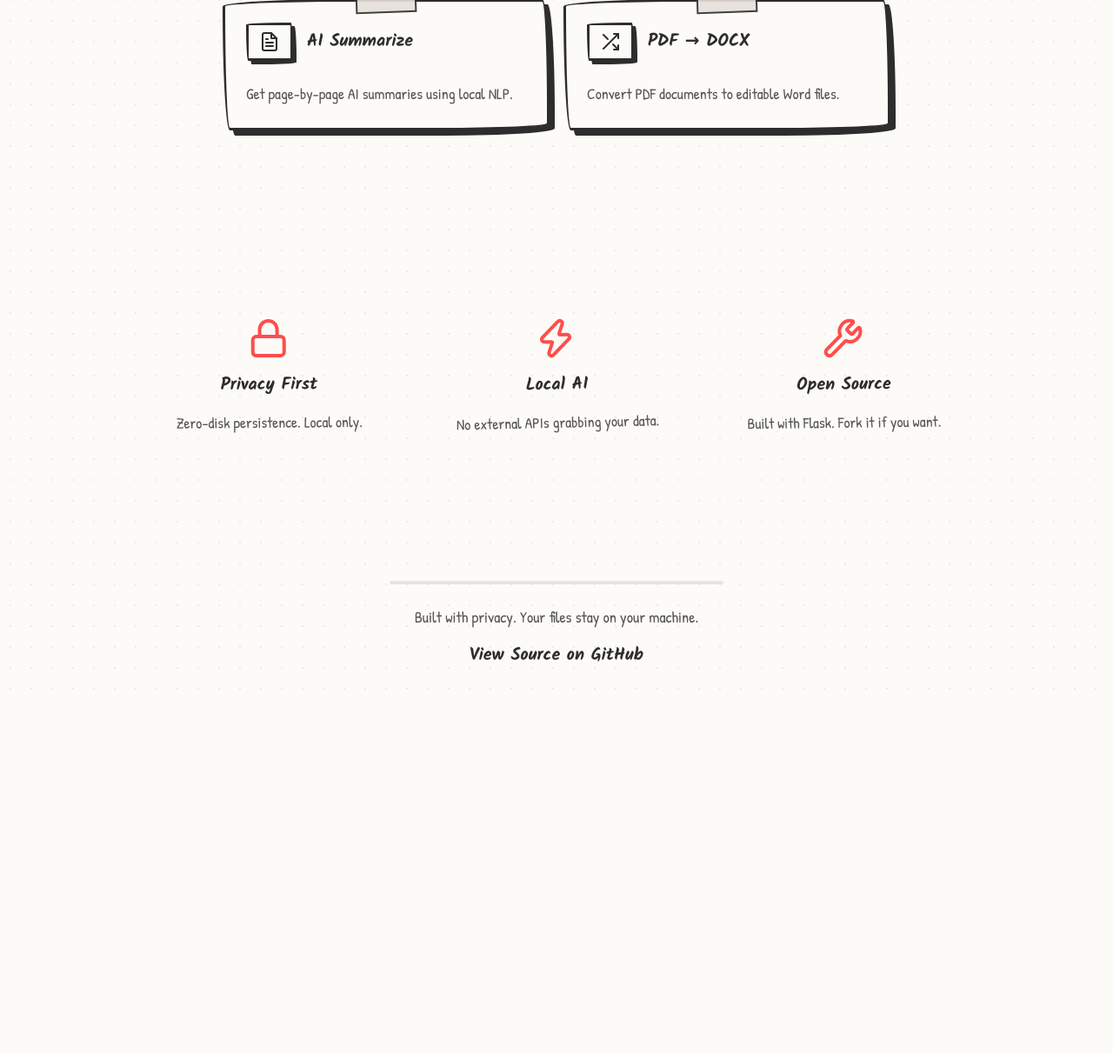
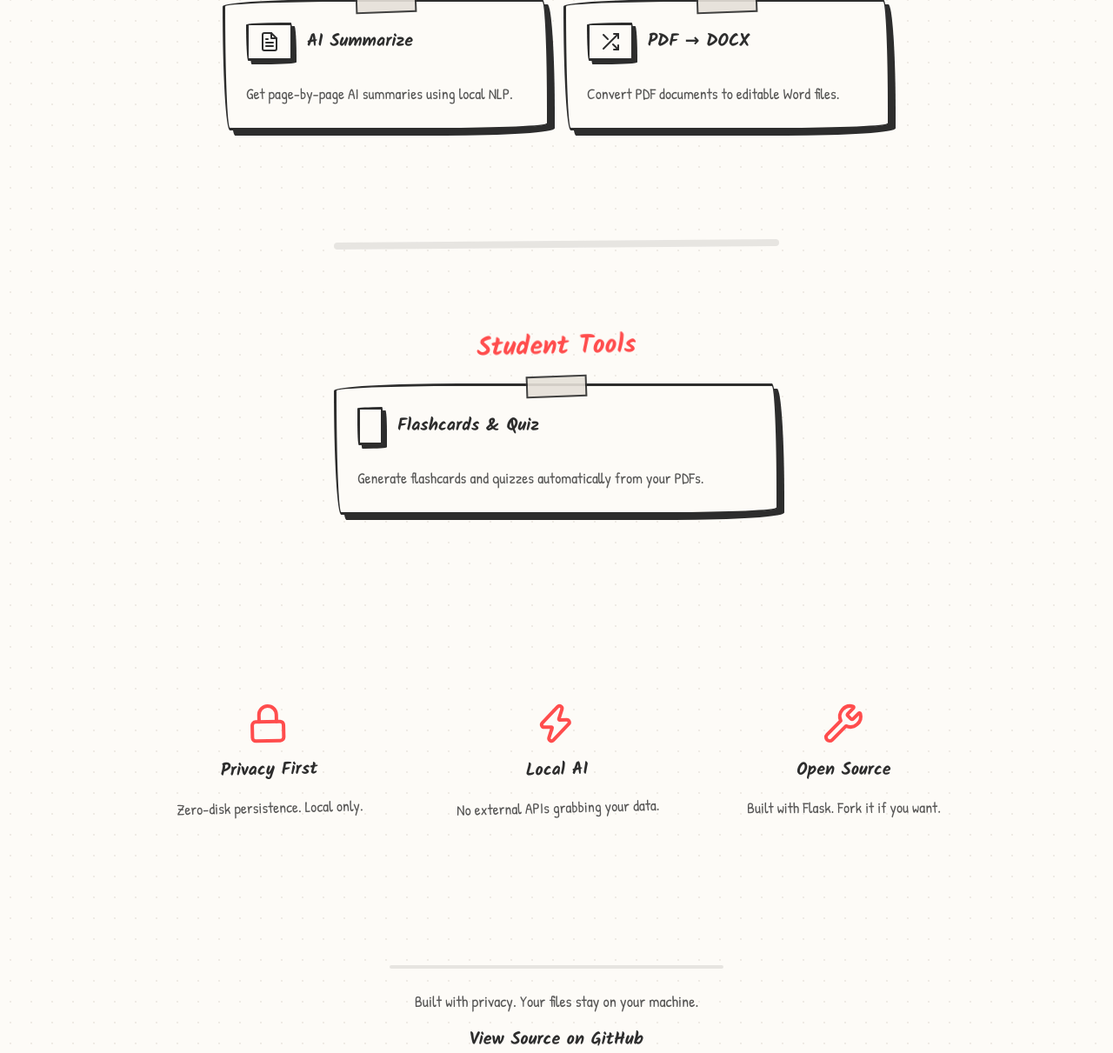
Before and after one commit to Arham-Qureshi/I-hate-PDFs, a Flask app: page / in a window 1280 px wide. Shown: the part 852-2063 px from the top of the page at 87% size. Before the commit the page ends 1645 px from the top, so only its background shows below. Run offline with Flask 3, Linux system fonts and the light colour scheme; some libraries are stand-ins or nearby versions.

Commit message:
routes at home

```diff
--- a/templates/dashboard/index.html
+++ b/templates/dashboard/index.html
@@ -32,6 +32,17 @@
         </div>
     </section>
 
+    <div class="w-full h-2 bg-[var(--c-text)] opacity-10 rounded-full wobbly mx-auto max-w-lg mb-8 playful"></div>
+
+    <section id="student-tools" class="w-full pb-16">
+        <h2 class="font-heading text-3xl text-center mb-6 playful text-[var(--c-accent)]">Student Tools</h2>
+        <div class="grid grid-cols-1 gap-4 max-w-lg mx-auto">
+            {% for tool in student_tools %}
+            {{ m.card(tool.title, tool.description, tool.icon, tool.url, true) }}
+            {% endfor %}
+        </div>
+    </section>
+
     <section class="grid grid-cols-1 md:grid-cols-3 gap-4 w-full py-16">
         <div
             class="wobble-card flex flex-col items-center text-center !bg-transparent border-none shadow-none delay-100">
```
